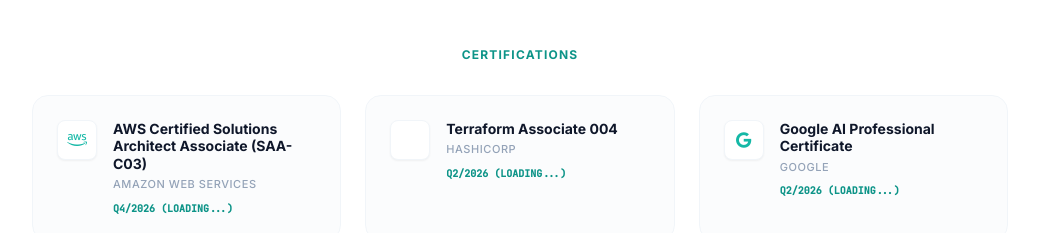
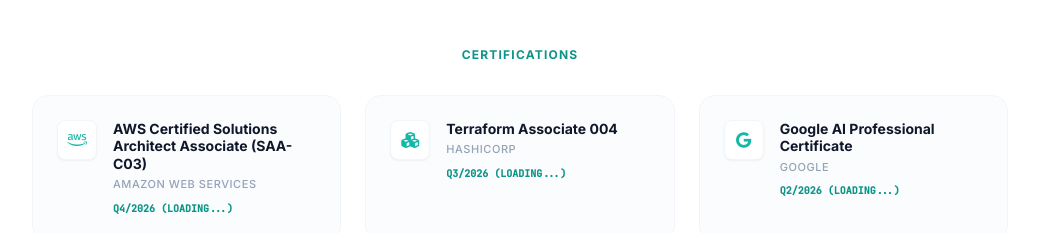
Before and after one commit to SterlingMcKinley/SterlingMcKinley_websiteportfolio, a React (Vite) app: page /#/ in a window 1280 px wide. Shown: the part 1240-1473 px from the top of the page, without its empty margins (120-1159 px from the left). Built offline with nearby package versions, Linux system fonts and the light colour scheme; a web font is replaced by a local one.

Commit message:
fixed icon in cert section

```diff
--- a/pages/Home.tsx
+++ b/pages/Home.tsx
@@ -67,9 +67,9 @@
     },
       {
       name: "Terraform Associate 004",
-      date: "Q2/2026 (LOADING...)",
+      date: "Q3/2026 (LOADING...)",
       issuer: "Hashicorp",
-      icon: "si-terraform"
+      icon: "fa-solid fa-cubes"
     },
     {
       name: "Google AI Professional Certificate",
```
